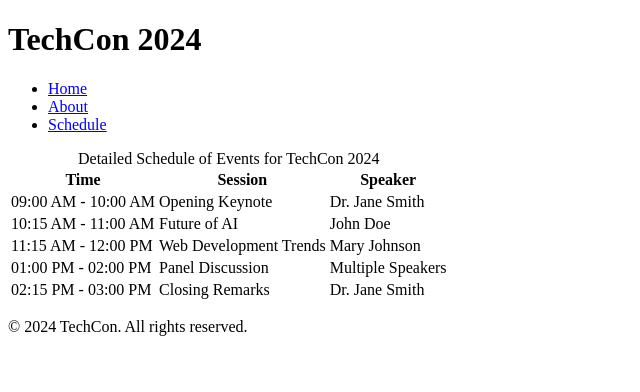
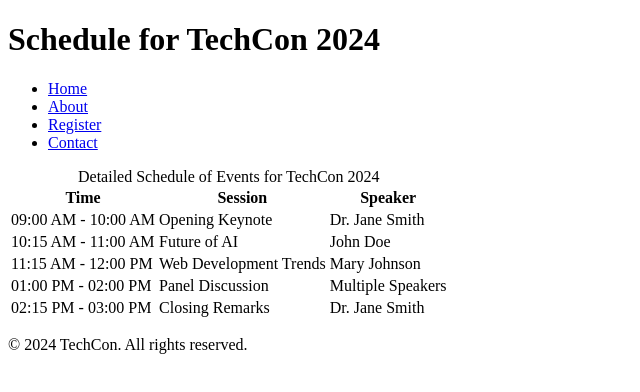
Before and after one commit to AbigailAbenaNarkie/TechCon_HTML, a plain HTML site: page techcon_website/schedule.html in a window 1280 px wide. Shown: the whole page, without its empty margins (0-640 px from the left). Drawn offline with Linux system fonts and the light colour scheme.

Commit message:
Update schedule.html

```diff
--- a/techcon_website/schedule.html
+++ b/techcon_website/schedule.html
@@ -2,17 +2,19 @@
 <html lang="en">
 <head>
     <meta charset="UTF-8">
+    <meta name="viewport" content="width=device-width, initial-scale=1.0">
     <title>TechCon 2024 - Schedule</title>
 </head>
 <body>
 
     <header>
-        <h1>TechCon 2024</h1>
+        <h1>Schedule for TechCon 2024</h1>
         <nav>
             <ul>
                 <li><a href="index.html">Home</a></li>
                 <li><a href="about.html">About</a></li>
-                <li><a href="schedule.html">Schedule</a></li>
+                <li><a href="register.html">Register</a></li>
+                <li><a href="contact.html">Contact</a></li>
             </ul>
         </nav>
     </header>
```
